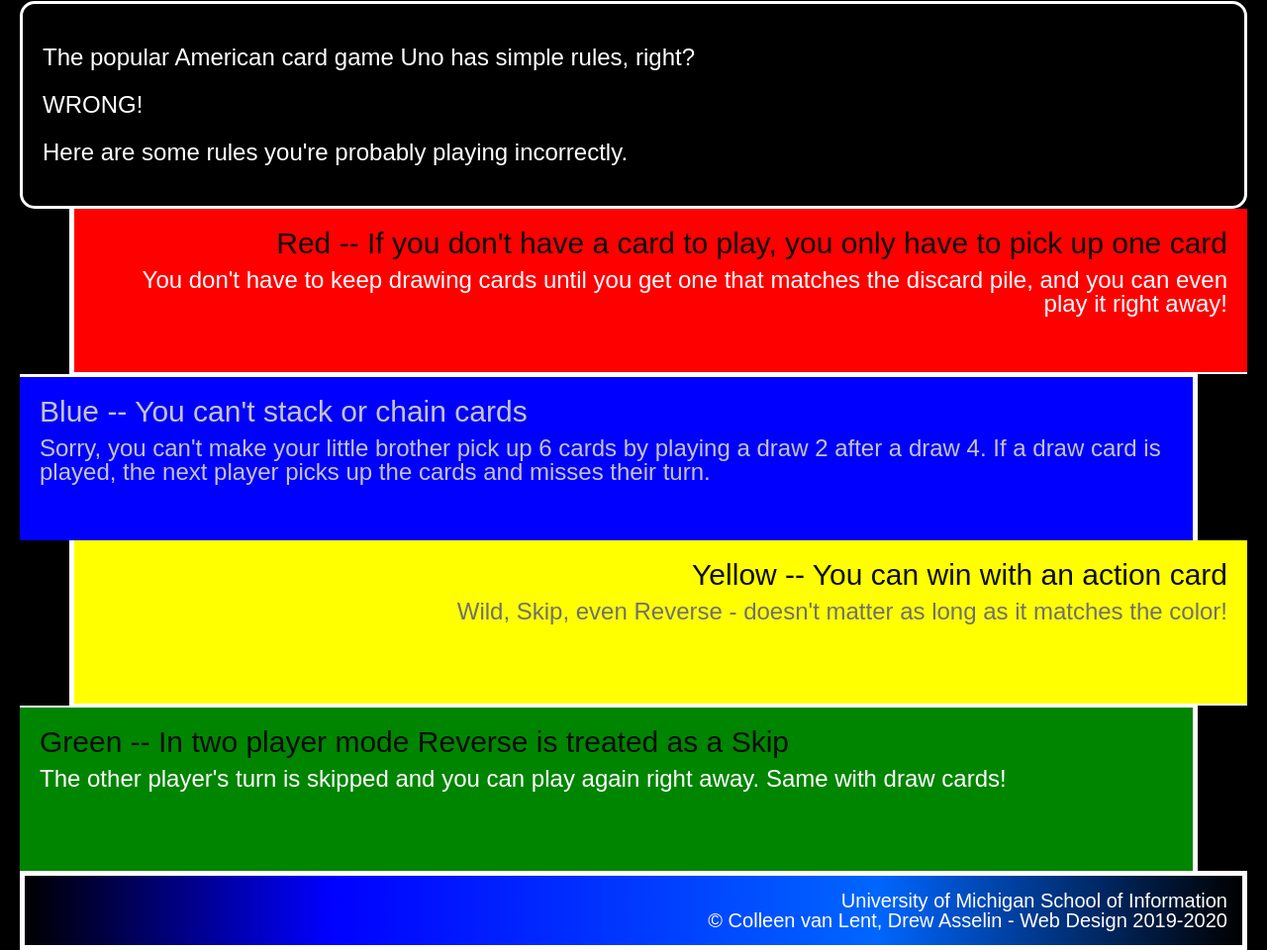
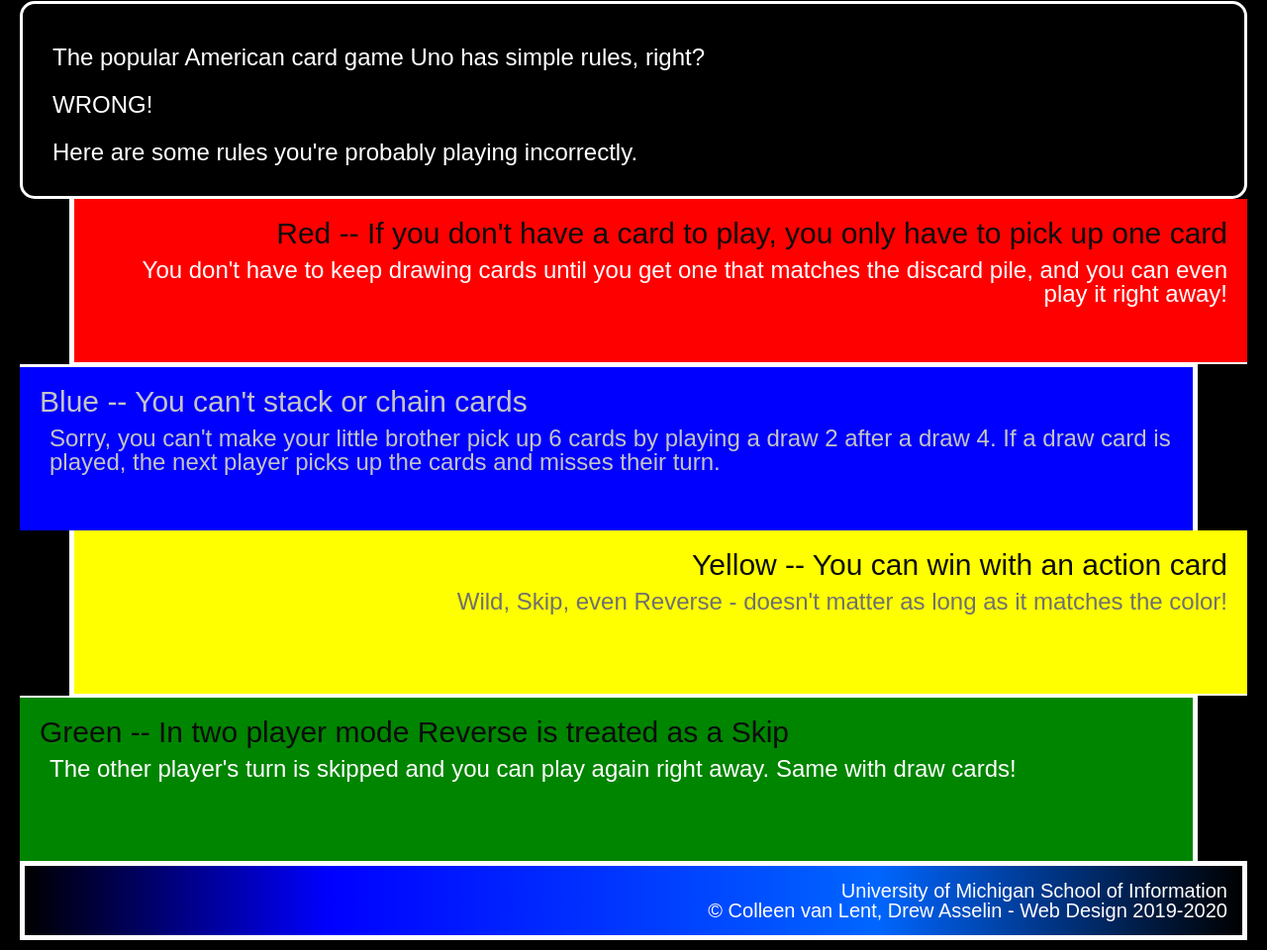
Before and after one commit to parubanjara/hw3-2022, a plain HTML site: page index.html in a window 1280 px wide. Shown: the part 327-1287 px from the top of the page at 99% size. Drawn offline with Linux system fonts and the light colour scheme.

Commit message:
Add files via upload

```diff
--- a/css/style.css
+++ b/css/style.css
@@ -1,5 +1,5 @@
 body {
-  font-family: Arial, "Verdana", Impact;
+  font-family: Arial, Verdana;
   color: #ffffff;
   background-color: #000000;
   font-size: 38px;
@@ -22,7 +22,7 @@ h2 {
 
 p {
   font-size: 24px;
-  padding: 10px 0px 10px 0px;
+  padding: 10px 0px 0px 10px;
 }
 
 img {
@@ -30,13 +30,13 @@ img {
   margin-left: auto;
   margin-right: auto;
   width: 250px;
-  border: 10px dashed white;
+  border: 10px dashed #FFFFFF;
 }
 
 div {
   min-height: 125px;
   padding: 20px;
-  border: 3px solid white;
+  border: 3px solid #FFFFFF;
 }
 
 .introduction {
@@ -49,8 +49,8 @@ div {
   background-color: #FF0000;
   text-align: right;
   margin-left: 50px;
-  border-left: 5px solid;
-  border-bottom: 2px solid;
+  border-left: 5px solid #FFFFFF;
+  border-bottom: 2px solid #FFFFFF;
   border-right: 0px;
   border-top: 0px;
 }
@@ -61,8 +61,8 @@ div.blue {
   margin-right: 50px;
   border-left: 0px;
   border-bottom: 0px;
-  border-right: 5px solid white;
-  border-top: 2px soild;
+  border-right: 5px solid #FFFFFF;
+  border-top: 2px soild #FFFFFF;
   color: #C4C4C4;
 }
 
@@ -74,8 +74,8 @@ div.yellow {
   background-color: #FFFF00;
   text-align: right;
   margin-left: 50px;
-  border-left: 5px solid white;
-  border-bottom: 2px solid white;
+  border-left: 5px solid #FFFFFF;
+  border-bottom: 2px solid #FFFFFF;
   border-right: 0px;
   border-top: 0px;
   color: #707070;
@@ -87,14 +87,14 @@ div.green {
   margin-right: 50px;
   border-left: 0px;
   border-bottom: 0px;
-  border-right: 5px solid;
-  border-top: 2px solid;
+  border-right: 5px solid #FFFFFF;
+  border-top: 2px solid #FFFFFF;
 
 }
 
 footer {
   background-image: linear-gradient(90deg, #000000 0%, #0000ff 25%, #0066ff 70%, #000000 100%);
-  border: 5px solid white;
+  border: 5px solid #FFFFFF;
 }
 
 footer p {
```
